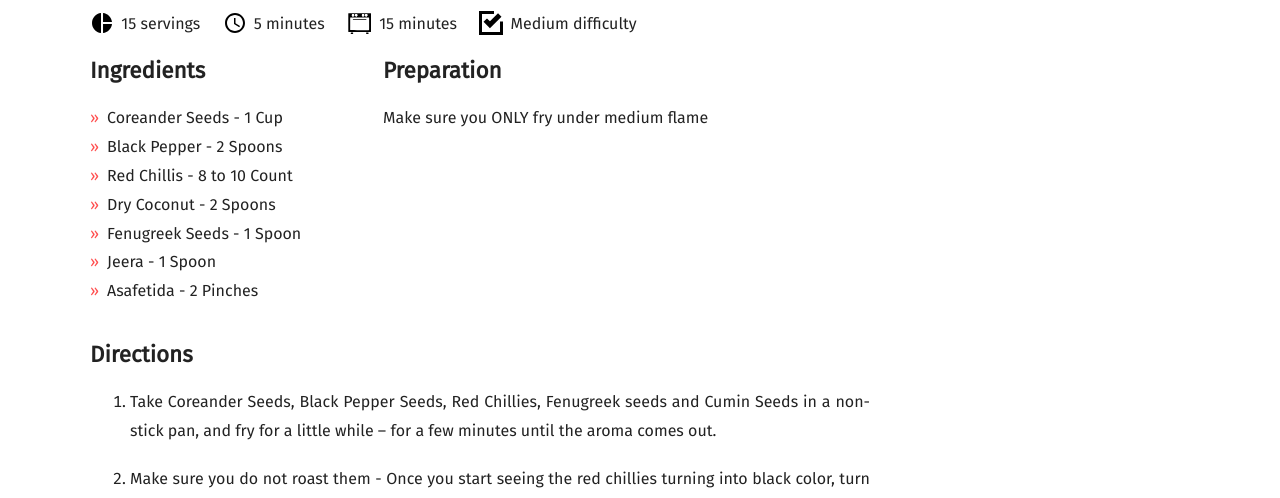
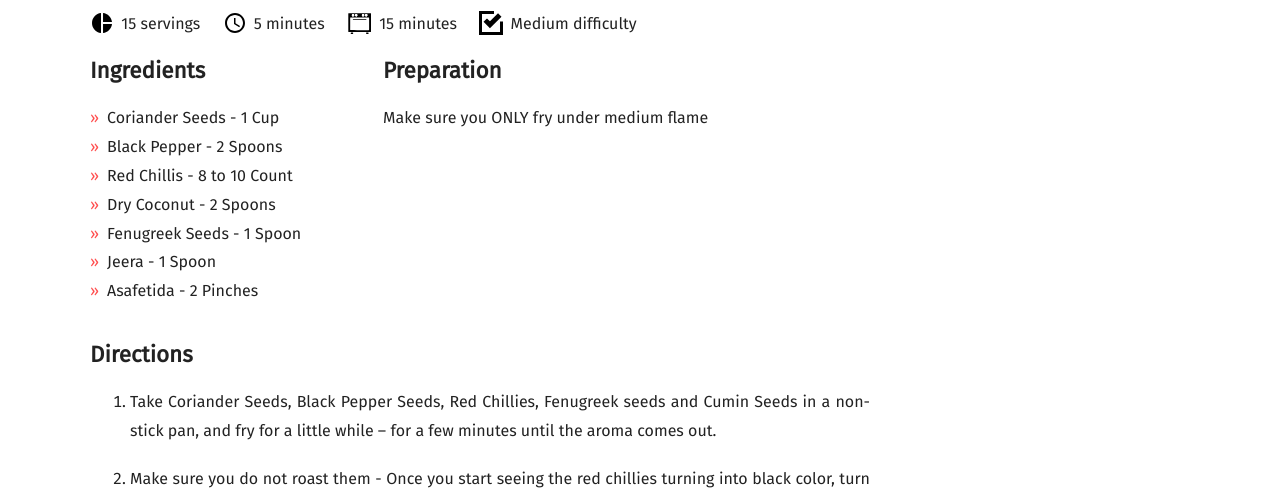
Before and after one commit to mallikasdishes/github.io, a Jekyll site: the page built from _posts/2019-02-18-mysore-rasam-powder.md, in a window 1280 px wide. Shown: the part 874-1372 px from the top of the page. Built offline with Jekyll 4.4.1, drawn with Linux system fonts in a browser that asks for light colours; nearby versions of some CDN libraries; some web fonts are replaced; comment, search, counter and statistics services are not loaded.

Commit message:
Update 2019-02-18-mysore-rasam-powder.md

```diff
--- a/_posts/2019-02-18-mysore-rasam-powder.md
+++ b/_posts/2019-02-18-mysore-rasam-powder.md
@@ -14,7 +14,7 @@ recipe:
   servings: "15 servings"
   difficulty: Medium difficulty
   ingredients_markdown: |-
-      * Coreander Seeds  - 1 Cup
+      * Coriander Seeds  - 1 Cup
       * Black Pepper - 2 Spoons
       * Red Chillis - 8 to 10 Count
       * Dry Coconut - 2 Spoons
@@ -22,7 +22,7 @@ recipe:
       * Jeera - 1 Spoon
       * Asafetida - 2 Pinches
   directions_markdown: |-
-      1. Take Coreander Seeds, Black Pepper Seeds, Red Chillies, Fenugreek seeds and Cumin Seeds in a non-stick pan, and fry for a little while – for a few minutes until the aroma comes out.
+      1. Take Coriander Seeds, Black Pepper Seeds, Red Chillies, Fenugreek seeds and Cumin Seeds in a non-stick pan, and fry for a little while – for a few minutes until the aroma comes out.
       2. Make sure you do not roast them - Once you start seeing the red chillies turning into black color, turn the stove off immediately and transfer the contents to a different pan.
       3. Also, it is advised not to use any oil in the pan while frying. We need to keep this as dry as possible. Adding oil while frying the spices will dampen the contents and adds unwanted moisture.
       4. Add dry grated coconut in the end as you don’t want to roast the grated coconut.
```
